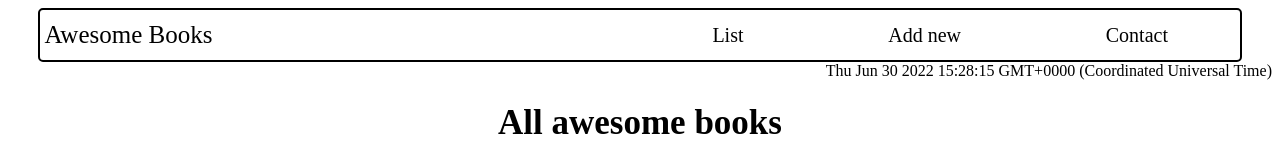
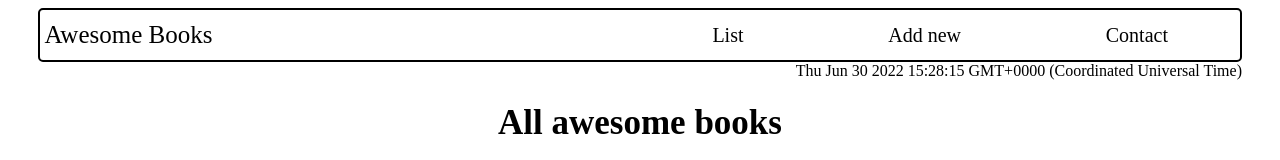
Before and after one commit to sameh080081/MyAwsomeBooks, a plain HTML site: page index.html in a window 1280 px wide. Shown: the top 160 px of the page. Drawn offline with Linux system fonts and the light colour scheme.

Commit message:
Updated my README.md and fixed using class as selectors instead of id's

```diff
--- a/index.html
+++ b/index.html
@@ -16,7 +16,7 @@
         <a href="#" class="nav-contact">Contact</a>
     </div>
     </header>
-    <span id='time' ></span>
+    <span id='time' class="time" ></span>
     <div class="book show">
     <h1>All awesome books</h1>
     <div class="book-above"></div>
--- a/style.css
+++ b/style.css
@@ -14,8 +14,10 @@ header {
   border-radius: 5px;
 }
 
-#time {
+.time {
   align-self: flex-end;
+  margin-right: 20px;
+  padding-right: 10px;
 }
 
 p {
```
Also changed, not shown: README.md.
